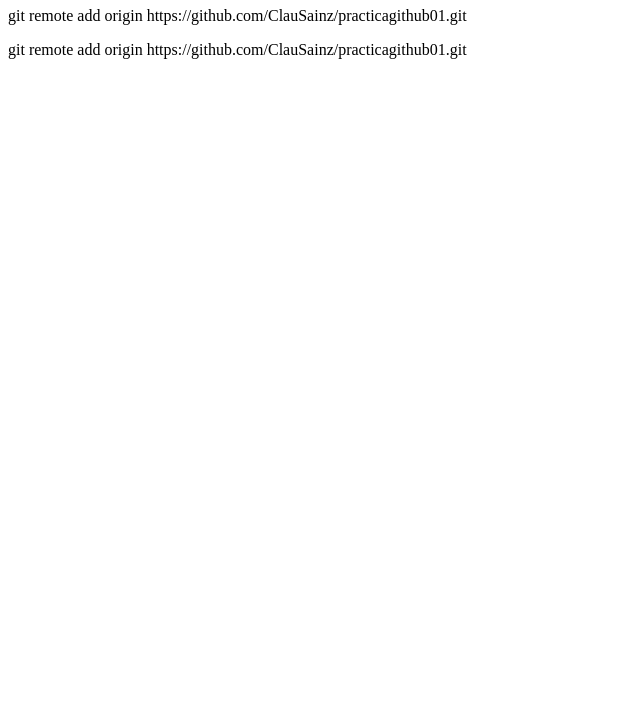
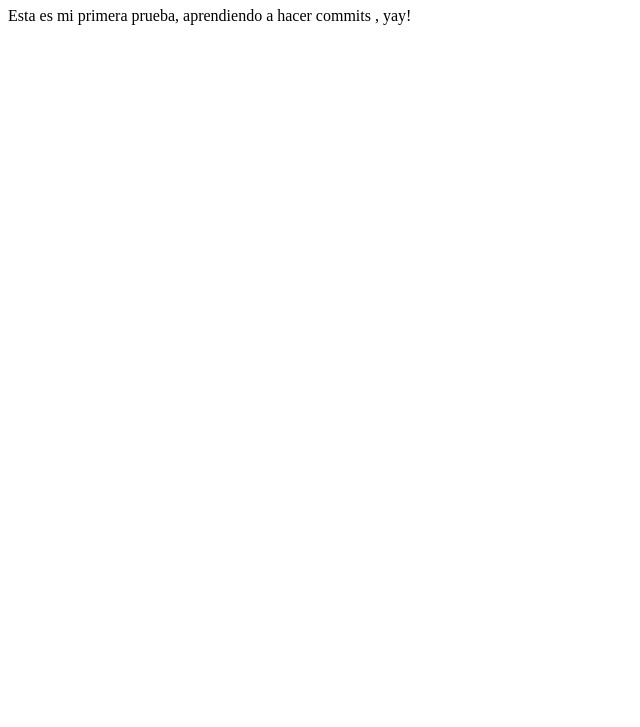
Before and after one commit to ClauSainz/practicagithub01, a plain HTML site: page index.html in a window 1280 px wide. Shown: the part 73-800 px from the top of the page, without its empty margins (0-640 px from the left). Drawn offline with Linux system fonts and the light colour scheme.

Commit message:
Cambiamos texto en body

```diff
--- a/index.html
+++ b/index.html
@@ -7,10 +7,6 @@
 </head>
 <body>
     <h1>Practica de con Github!</h1>
-    <p>git remote add origin https://github.com/ClauSainz/practicagithub01.git</p>
+    <p>Esta es mi primera prueba, aprendiendo a hacer commits , yay!</p>
 </body>
 </html>
-
-
-
-git remote add origin https://github.com/ClauSainz/practicagithub01.git
```
